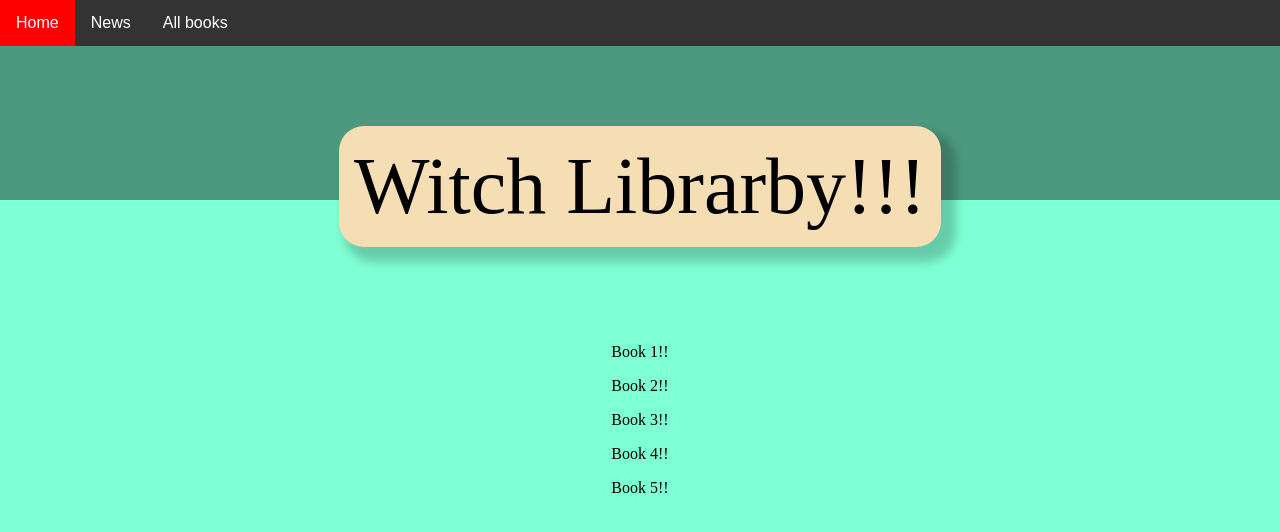
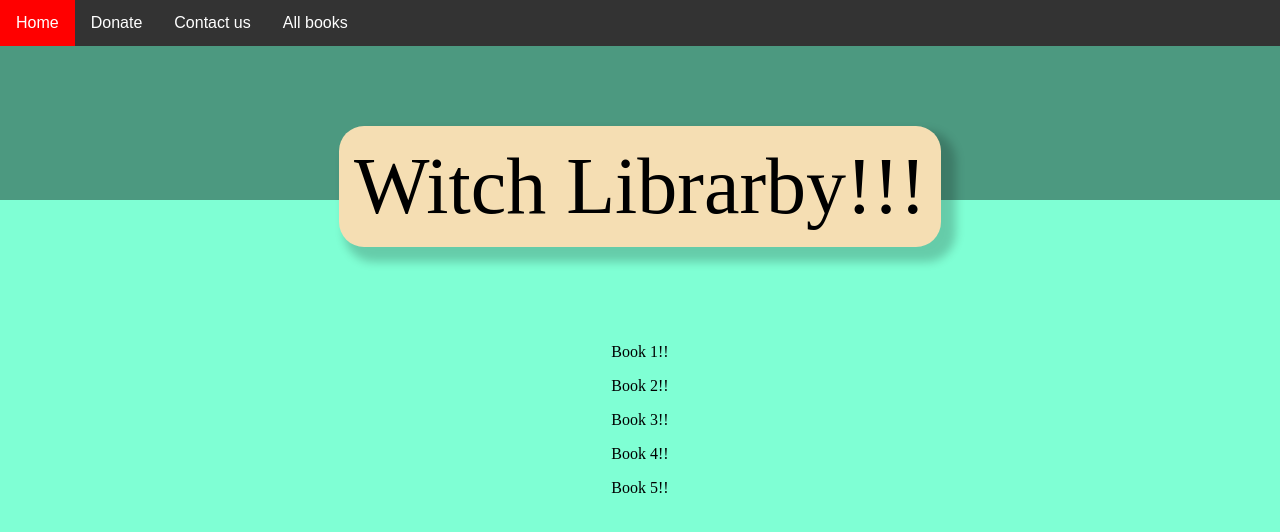
Before and after one commit to witchlibrary/witchlibrary.github.io, a plain HTML site: page index.html in a window 1280 px wide. Drawn offline with Linux system fonts and the light colour scheme.

Commit message:
toolbar update

```diff
--- a/index.html
+++ b/index.html
@@ -13,7 +13,8 @@
 <nav>
   <div class="navbar">
   <a href="#home">Home</a>
-  <a href="#news">News</a>
+  <a href="#news">Donate</a>
+  <a href="#news">Contact us</a>
   <div class="dropdown">
   <button class="dropbtn" onclick="myFunction()">All books
     <i class="fa fa-caret-down"></i>
```
